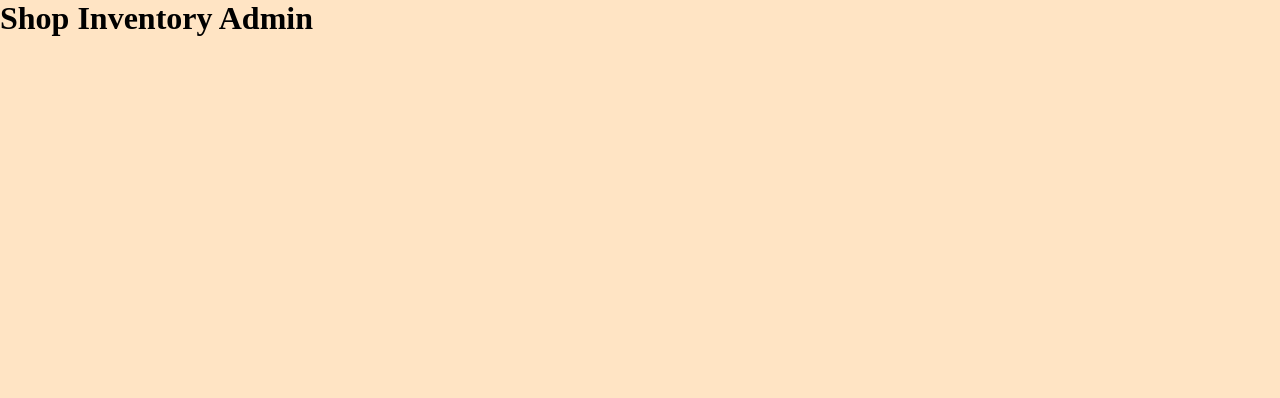
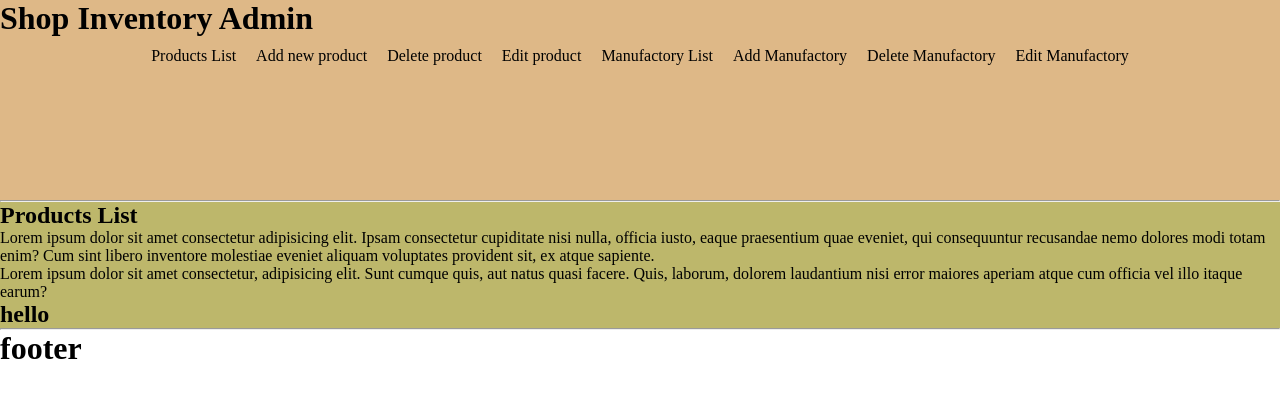
Before and after one commit to ccx1010sky/solo_project, a Flask app: page / in a window 1280 px wide. Shown: the top 398 px of the page. Run offline with Flask 2, Linux system fonts and the light colour scheme.

Commit message:
edit products/index.html

```diff
--- a/app.py
+++ b/app.py
@@ -1,8 +1,10 @@
 from flask import Flask, render_template
+#
+from controllers.products_controller import products_blueprint
 
-from controllers.products_controller import products_blueprint
 app = Flask(__name__)
 
+#
 app.register_blueprint(products_blueprint)
 
 @app.route('/')
--- a/static/style.css
+++ b/static/style.css
@@ -2,5 +2,31 @@
     margin: 0px;
     padding: 0px;
     box-sizing: border-box;
-    background-color: bisque;
+
 }
+
+
+header{
+
+
+    height:200px;
+    background-color: burlywood;
+}
+nav {
+    display: flex;
+     flex-direction: row;
+    justify-content: center;
+    /* align-content: stretch; */
+    text-align: justify;
+
+}
+.main{
+
+    background-color:darkkhaki;
+}
+
+li {
+    list-style: none;
+    padding: 10px;
+
+}
--- a/templates/base.html
+++ b/templates/base.html
@@ -11,8 +11,40 @@
     <title>Shop Inventory</title>
   </head>
   <body>
-    <h1>Shop Inventory Admin</h1>
+    <header>
+      <h1>Shop Inventory Admin</h1>
+      <nav>
+        <li>Products List</li>
+        <li>Add new product</li>
+        <li>Delete product</li>
+        <li>Edit product</li>
+        <li>Manufactory List</li>
+        <li>Add Manufactory</li>
+        <li>Delete Manufactory</li>
+        <li>Edit Manufactory</li>
+      </nav>
+    </header>
+    <hr />
 
-    {% block content %} {% endblock %}
+<main>
+    <section class="main">
+        <H1>Products List</H1>
+        <p>Lorem ipsum dolor sit amet consectetur adipisicing elit. Ipsam consectetur cupiditate nisi nulla, officia iusto, eaque praesentium quae eveniet, qui consequuntur recusandae nemo dolores modi totam enim? Cum sint libero inventore molestiae eveniet aliquam voluptates provident sit, ex atque sapiente.</p>
+        <p>
+            Lorem ipsum dolor sit amet consectetur, adipisicing elit. Sunt cumque quis, aut natus quasi facere. Quis, laborum, dolorem laudantium nisi error maiores aperiam atque cum officia vel illo itaque earum?
+        </p>
+        {% block content %}
+
+        {% endblock %}
+
+    </section>
+    <hr>
+    {% block products %}
+
+    {% endblock products %}
+</main>
+<footer>
+    <h1>footer</h1>
+</footer>
   </body>
 </html>
--- a/templates/index.html
+++ b/templates/index.html
@@ -1 +1,5 @@
 {% extends 'base.html' %}
+{% block content %}
+
+<h1>hello</h1>
+{% endblock content %}
```
Also changed, not shown: templates/products/index.html (+10 -11 lines).
